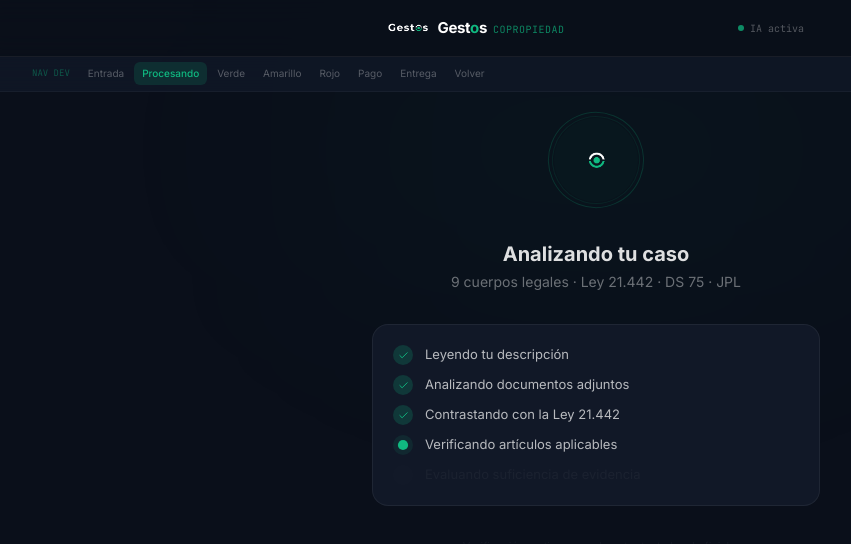
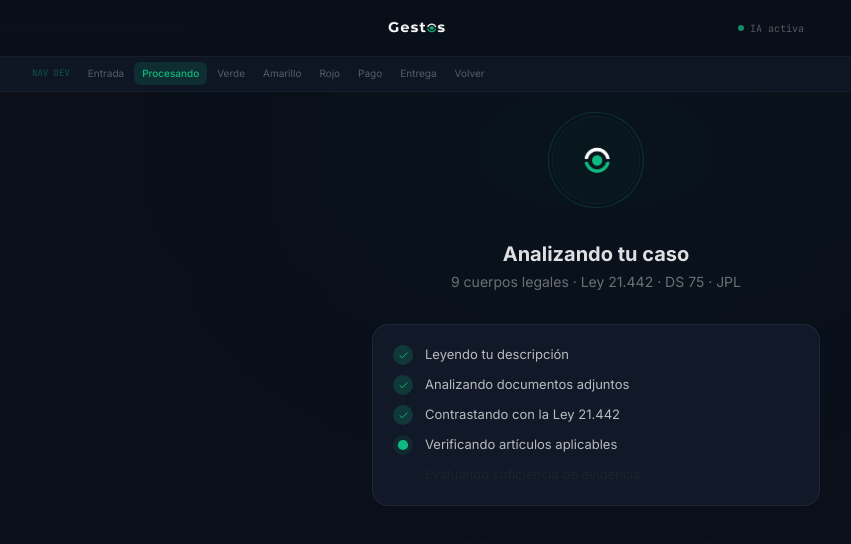
Before and after one commit to jona081982/gesto-app-prototype, a React (Vite) app: page /procesando in a window 1280 px wide. Shown: the top 544 px of the page, without its empty margins (44-895 px from the left). Built offline with nearby package versions, Linux system fonts and the light colour scheme.

Commit message:
fix: logo grande en header (h-10), eliminar texto duplicado, elemento grande en processing (w-16)

```diff
--- a/src/components/AppShell.tsx
+++ b/src/components/AppShell.tsx
@@ -21,16 +21,8 @@ export function AppShell({ children }: { children: ReactNode }) {
       <header className="fixed top-0 left-0 right-0 z-50 bg-background/80 backdrop-blur-xl border-b border-white/[0.06]">
         <div className="max-w-md mx-auto px-4 h-14 flex items-center justify-between">
           {/* Logo */}
-          <div className="flex items-center gap-2.5">
-            <img src="/images/logo-gestos-bv.png" alt="Gesto Copropiedad" className="h-7 w-auto" />
-            <div className="flex items-baseline gap-1.5">
-              <span className="text-white font-bold text-[15px] tracking-tight">
-                Gest<span className="text-esmeralda">o</span>s
-              </span>
-              <span className="text-[10px] font-mono text-esmeralda/70 uppercase tracking-wider">
-                Copropiedad
-              </span>
-            </div>
+          <div className="flex items-center">
+            <img src="/images/logo-gestos-bv.png" alt="Gesto Copropiedad" className="h-10 w-auto" />
           </div>
           {/* Status dot */}
           <div className="flex items-center gap-1.5">
--- a/src/pages/ProcessingPage.tsx
+++ b/src/pages/ProcessingPage.tsx
@@ -56,7 +56,7 @@ export function ProcessingPage() {
         />
         {/* Symbol centered */}
         <div className="absolute inset-0 flex items-center justify-center">
-          <img src="/images/elemento-gestos-bv.png" alt="" className="w-10 h-10 object-contain" />
+          <img src="/images/elemento-gestos-bv.png" alt="" className="w-16 h-16 object-contain" />
         </div>
       </div>
 
```
